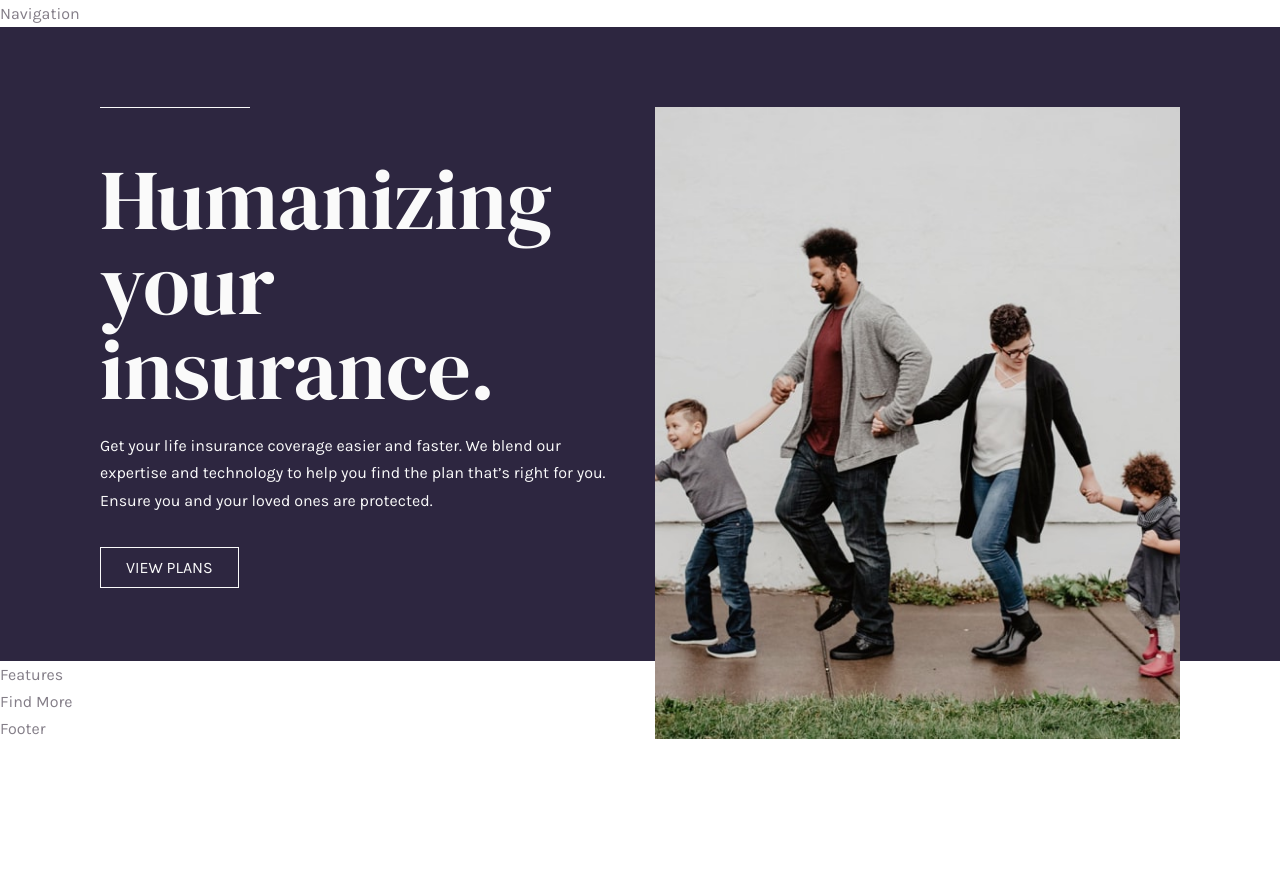
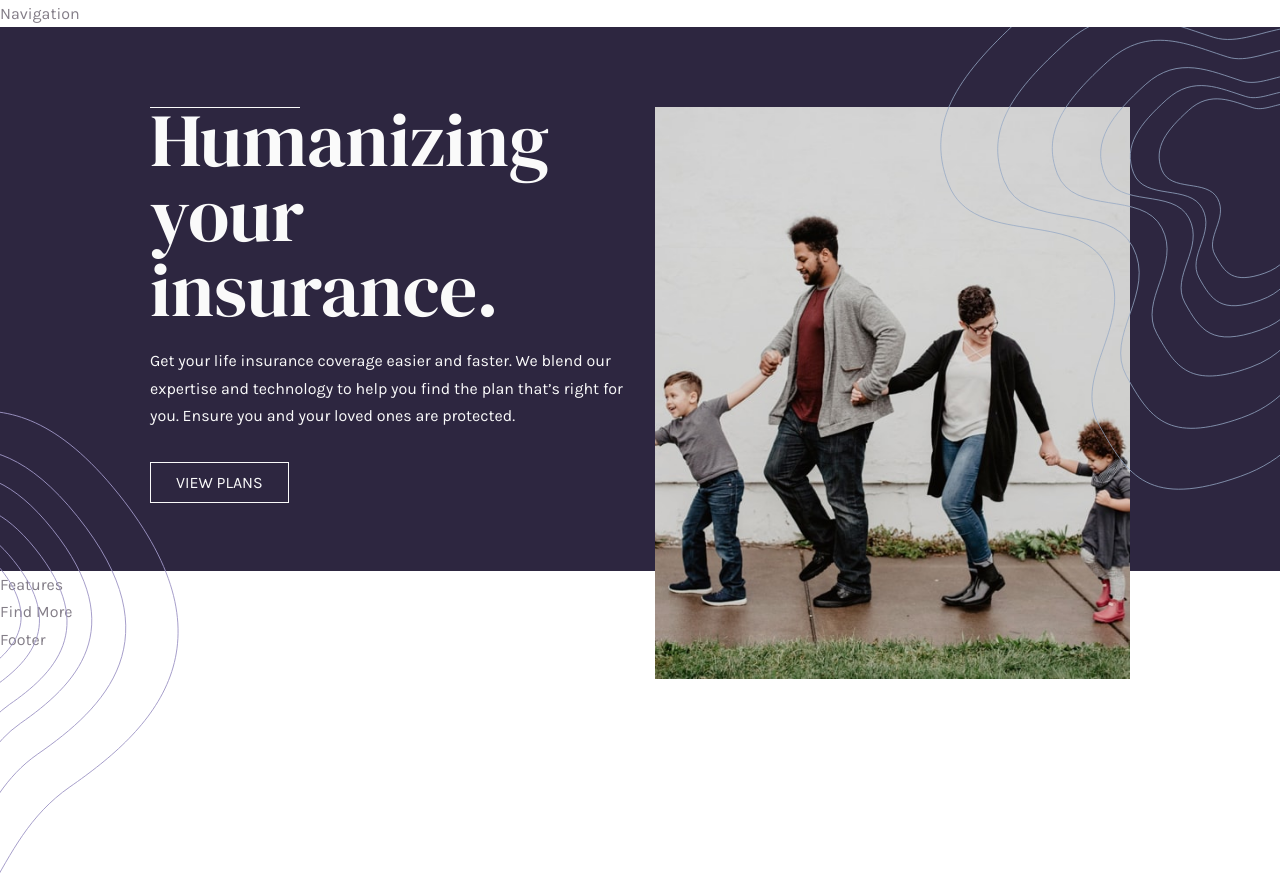
Before and after one commit to AxlRicci/Insure-LandingPage, a website: page index.html in a window 1280 px wide. Before the commit the page ends 800 px from the top, so only its background shows below. Drawn offline with Linux system fonts and the light colour scheme.

Commit message:
updated header to include pattern images and adjusted overall padding

```diff
--- a/index.html
+++ b/index.html
@@ -16,6 +16,8 @@
   </div>
   <main>
     <header class="header">
+      <img src="images/bg-pattern-intro-right-desktop.svg" alt="Background accent pattern" class="header__bg-image header__bg-image--right">
+      <img src="images/bg-pattern-intro-left-desktop.svg" alt="Background accent pattern" class="header__bg-image header__bg-image--left">
       <div class="header__content">
         <div class="header__text">
           <h1 class="heading-1 heading-1--light u-mb-sm">Humanizing your insurance.</h1>
--- a/sass/base/_typography.scss
+++ b/sass/base/_typography.scss
@@ -9,7 +9,7 @@ body {
 .heading-1 {
     font-family: $font-family-heading;
     font-weight: 400;
-    font-size: 8.5rem;
+    font-size: 7.5rem;
     line-height: 1;
 
 
@@ -21,3 +21,17 @@ body {
         color: $color-violet-dark-2;
     }
 }
+
+.paragraph {
+    font-size: 1.6rem;
+    font-family: $font-family-body;
+    font-weight: $font-weight-body-regular;
+
+    &--light {
+        color: $color-light-grey;
+    }
+
+    &--dark {
+        color: $color-violet-dark;
+    }
+}
--- a/sass/layout/_header.scss
+++ b/sass/layout/_header.scss
@@ -1,11 +1,29 @@
 .header {
-    padding: 8rem 10rem;
+    padding: 8rem 15rem;
     background-color: $color-violet-dark;
+    position: relative;
+
+    &__bg-image {
+        position: absolute;
+        z-index: 1;
+        height: 85%;
+
+        &--right {
+            top: 0;
+            right: 0;
+        }
+
+        &--left {
+            top: 30vw;
+            left: 0;
+
+        }
+    }
 
     &__content {
         display: grid;
         grid-template-columns: 1fr 1fr;
-        grid-template-rows: min-content;
+        grid-template-rows: 30vw;
         grid-column-gap: 3rem;
         position: relative;
 
@@ -23,7 +41,7 @@
 
     &__text {
         grid-column: 1/2;
-        margin-top: 5rem;
+        align-self: center;
         color: $color-light-grey;
     }
 
@@ -38,6 +56,5 @@
 
     &__image {
         width: 100%;
-        margin-bottom: -25rem;
     }
 }
```
Also changed, not shown: css/style.css.
